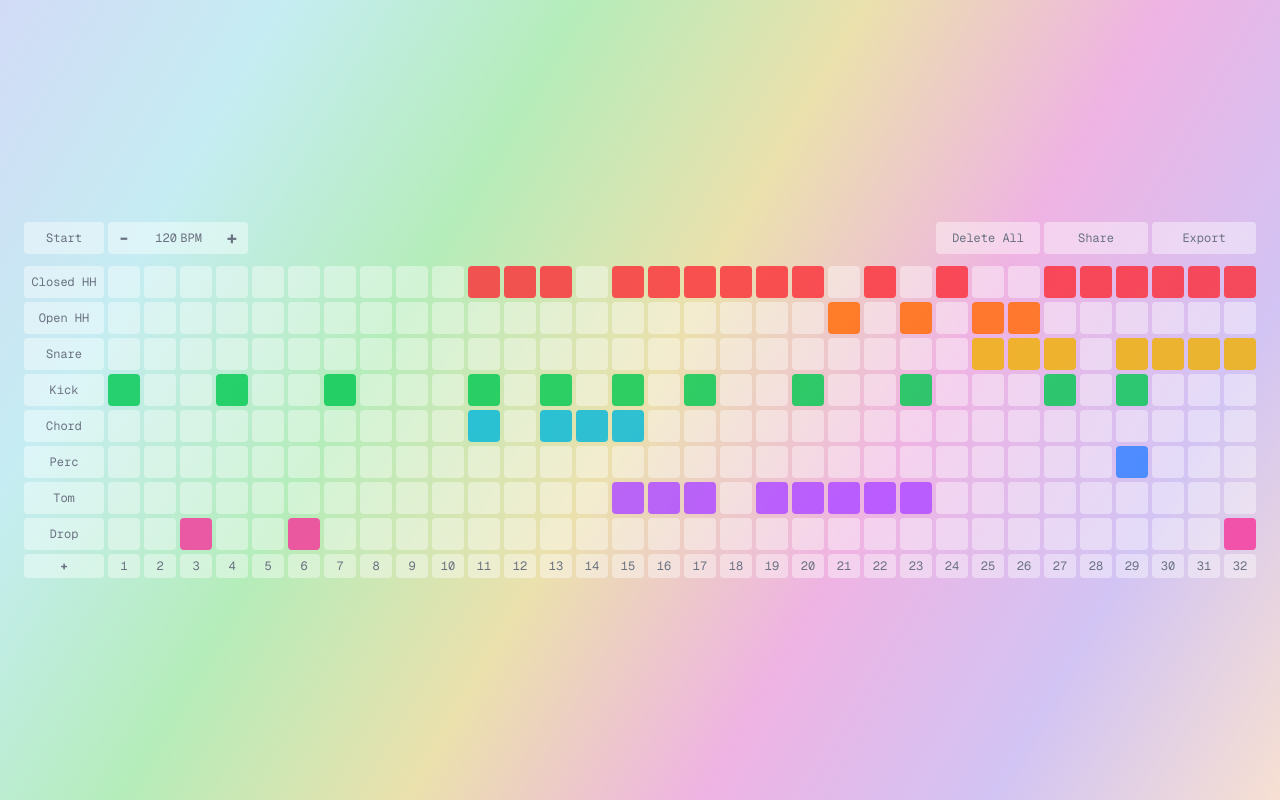
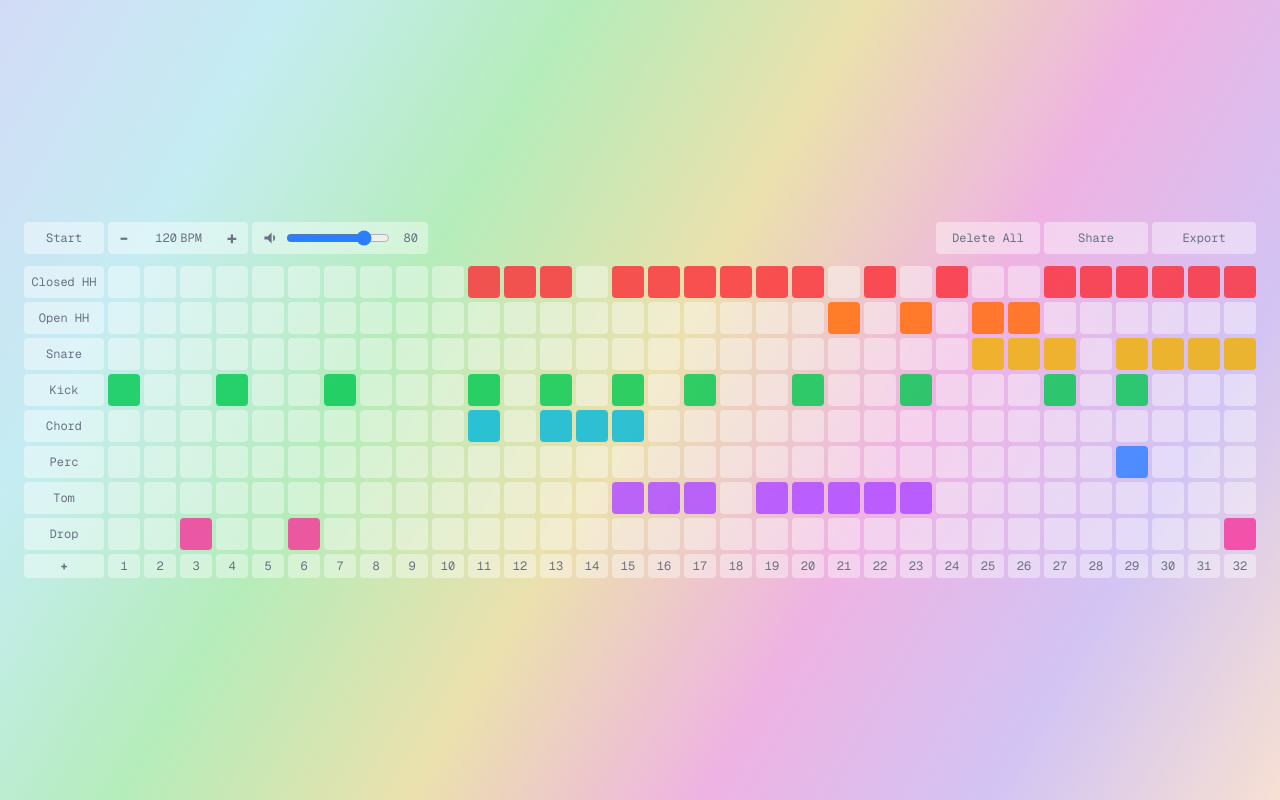
Before and after one commit to nutzu707/beatmaker, a Next.js app: page / in a window 1280 px wide. Built offline with nearby package versions, Linux system fonts and the light colour scheme.

Commit message:
volume slider

```diff
--- a/app/components/beatmaker.tsx
+++ b/app/components/beatmaker.tsx
@@ -1,6 +1,5 @@
 "use client";
 import React, { useState, useEffect, useRef, useCallback } from "react";
-
 
 type Sample = {
   name: string;
@@ -58,8 +57,10 @@ function getDefaultPattern(numSteps = DEFAULT_NUM_STEPS, sampleCount = defaultSa
 
   if (sampleCount > 5) [8, 11, 14, 30].forEach(i => { if (i < numSteps) pattern[5][i] = true; });
 
+  // Tom: short fill at end of bar 2
   if (sampleCount > 6) [20].forEach(i => { if (i < numSteps) pattern[6][i] = true; });
 
+  // Drop: melodic hook at phrase end
   if (sampleCount > 7) [11, 27].forEach(i => { if (i < numSteps) pattern[7][i] = true; });
 
   return pattern;
@@ -172,6 +173,7 @@ const LS_SELECTED_KEY = "beatmaker_selected";
 const LS_TEMPO_KEY = "beatmaker_tempo";
 const LS_SAMPLES_KEY = "beatmaker_samples";
 const LS_USER_SAMPLE_URL_KEY = "beatmaker_user_sample_url";
+const LS_VOLUME_KEY = "beatmaker_volume"; // New: for volume persistence
 
 const Beatmaker = () => {
   // --- SSR hydration fix: Only render after client mount ---
@@ -197,6 +199,18 @@ const Beatmaker = () => {
     return DEFAULT_TEMPO_BPM;
   });
 
+  // --- Volume state (0.0 to 1.0) ---
+  const [volume, setVolume] = useState<number>(() => {
+    if (typeof window !== "undefined") {
+      const v = window.localStorage.getItem(LS_VOLUME_KEY);
+      if (v !== null) {
+        const parsed = parseFloat(v);
+        if (!isNaN(parsed) && parsed >= 0 && parsed <= 1) return parsed;
+      }
+    }
+    return 0.8; // Default volume
+  });
+
   // --- Load from localStorage on mount, or from URL if present ---
   useEffect(() => {
     setMounted(true);
@@ -208,6 +222,7 @@ const Beatmaker = () => {
         const lsSelected = window.localStorage.getItem(LS_SELECTED_KEY);
         const lsTempo = window.localStorage.getItem(LS_TEMPO_KEY);
         const lsUserSampleUrl = window.localStorage.getItem(LS_USER_SAMPLE_URL_KEY);
+        const lsVolume = window.localStorage.getItem(LS_VOLUME_KEY);
 
         if (lsSamples) {
           const parsedSamples: Sample[] = JSON.parse(lsSamples);
@@ -226,6 +241,10 @@ const Beatmaker = () => {
         }
         if (lsUserSampleUrl) {
           setUserSampleUrl(lsUserSampleUrl);
+        }
+        if (lsVolume) {
+          const parsed = parseFloat(lsVolume);
+          if (!isNaN(parsed) && parsed >= 0 && parsed <= 1) setVolume(parsed);
         }
       } catch (e) {
         console.error(e);
@@ -248,7 +267,7 @@ const Beatmaker = () => {
     // eslint-disable-next-line react-hooks/exhaustive-deps
   }, [initialized, numSteps, samples.length]);
 
-  // --- Save to localStorage whenever selected, tempo, samples, or userSampleUrl changes ---
+  // --- Save to localStorage whenever selected, tempo, samples, userSampleUrl, or volume changes ---
   useEffect(() => {
     if (typeof window === "undefined") return;
     try {
@@ -260,10 +279,11 @@ const Beatmaker = () => {
       } else {
         window.localStorage.removeItem(LS_USER_SAMPLE_URL_KEY);
       }
+      window.localStorage.setItem(LS_VOLUME_KEY, volume.toString());
     } catch (e) {
       console.error(e);
     }
-  }, [selected, tempo, samples, userSampleUrl]);
+  }, [selected, tempo, samples, userSampleUrl, volume]);
 
   // When numSteps or samples changes, resize pattern
   useEffect(() => {
@@ -333,7 +353,11 @@ const Beatmaker = () => {
   const [flashedColumn, setFlashedColumn] = useState<number | null>(null);
   const flashTimeoutRef = useRef<NodeJS.Timeout | null>(null);
 
-  // Play audio from /audio/{filename} or user sample
+  // --- Volume: Ref for all currently playing HTMLAudioElements ---
+  // We'll keep a Set of all currently playing audio elements, and set their volume on play and when volume changes.
+  const audioElementsRef = useRef<Set<HTMLAudioElement>>(new Set());
+
+  // Play audio from /audio/{filename} or user sample, with volume
   const playSound = (filename: string, isUserSample = false) => {
     let audio: HTMLAudioElement;
     if (isUserSample && userSampleUrl) {
@@ -342,8 +366,26 @@ const Beatmaker = () => {
       audio = new Audio(`/audio/${filename}`);
     }
     audio.currentTime = 0;
+    audio.volume = volume;
+    // Track for volume control
+    audioElementsRef.current.add(audio);
+    // Remove from set when ended
+    audio.addEventListener("ended", () => {
+      audioElementsRef.current.delete(audio);
+    });
+    // Remove from set if error
+    audio.addEventListener("error", () => {
+      audioElementsRef.current.delete(audio);
+    });
     audio.play();
   };
+
+  // When volume changes, update all currently playing audio elements
+  useEffect(() => {
+    audioElementsRef.current.forEach(audio => {
+      audio.volume = volume;
+    });
+  }, [volume]);
 
   // Toggle selection for a given row and step
   const toggleStep = (rowIdx: number, stepIdx: number) => {
@@ -397,6 +439,12 @@ const Beatmaker = () => {
       if (flashTimeoutRef.current) clearTimeout(flashTimeoutRef.current);
       if (userSampleUrl) URL.revokeObjectURL(userSampleUrl);
       if (exportUrl) URL.revokeObjectURL(exportUrl);
+      // Clean up all audio elements
+      audioElementsRef.current.forEach(audio => {
+        audio.pause();
+        audio.src = "";
+      });
+      audioElementsRef.current.clear();
     };
     // eslint-disable-next-line
   }, [userSampleUrl, exportUrl]);
@@ -798,8 +846,28 @@ const Beatmaker = () => {
             }
           `}</style>
         </div>
+        {/* Volume Slider */}
+        <div className="flex items-center bg-white/40 rounded py-2 px-2.5">
+          <span className="text-gray-500 text-xs font-mono select-none mr-1" title="Volume">
+            <svg width="16" height="16" viewBox="0 0 20 20" fill="none" className="inline align-middle mr-1" aria-hidden="true">
+              <path d="M3 8v4h4l5 5V3l-5 5H3z" fill="currentColor"/>
+              <path d="M16.5 10c0-1.77-1-3.29-2.5-4.03v8.06A4.978 4.978 0 0 0 16.5 10z" fill="currentColor"/>
+            </svg>
+          </span>
+          <input
+            type="range"
+            min={0}
+            max={1}
+            step={0.01}
+            value={volume}
+            onChange={e => setVolume(Number(e.target.value))}
+            className="w-26 accent-blue-500"
+            aria-label="Volume"
+            style={{ verticalAlign: "middle" }}
+          />
+          <span className="text-gray-500 text-xs font-mono select-none ml-1 w-6 text-right">{Math.round(volume * 100)}</span>
+        </div>
         {/* Step length selector */}
-
         <button
           className="py-2 ml-auto w-26 cursor-pointer bg-white/40 text-gray-500 text-xs hover:bg-white transition-colors rounded"
           onClick={() => setShowDeleteModal(true)}
@@ -1049,7 +1117,6 @@ const Beatmaker = () => {
           </div>
         );
       })}
-      {/* Add row of numbers 1,2,...,N under each column, aligned with step buttons */}
       <div className="flex gap-1">
         <button
           className="w-20 h-6 flex -mr-1 items-center justify-center text-xs font-bold bg-white/40 rounded text-gray-500 cursor-pointer select-none hover:bg-white transition-colors"
@@ -1087,7 +1154,6 @@ const Beatmaker = () => {
         <div className="text-xs text-red-500 mt-1">{uploadError}</div>
       )}
     </div>
-
   );
 };
 
```
